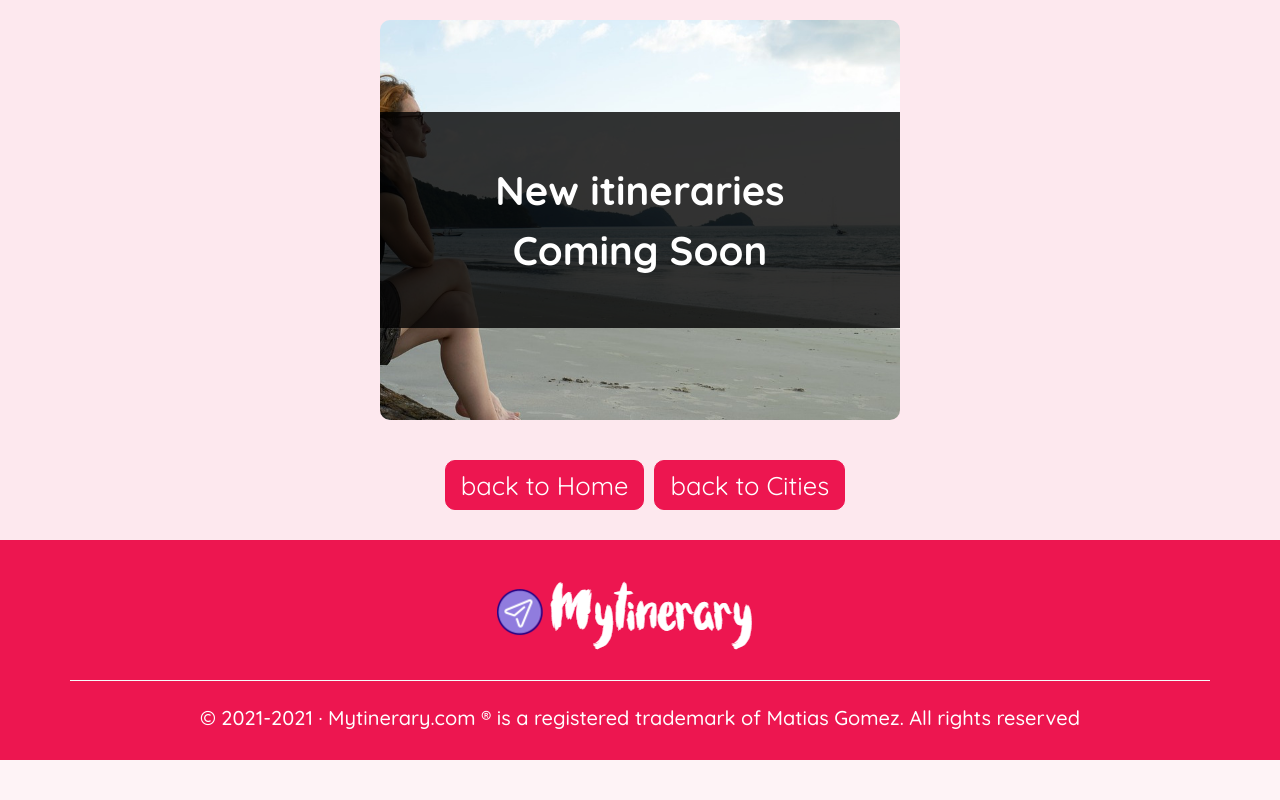
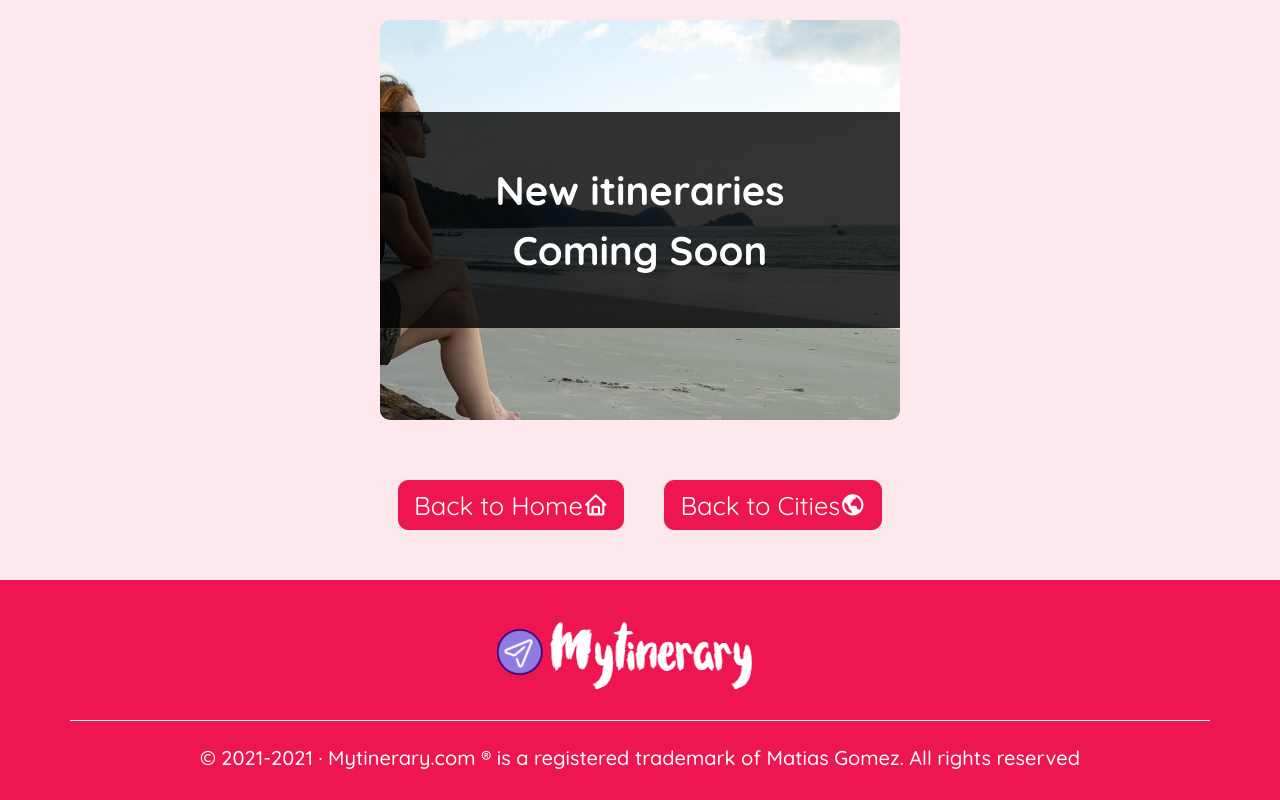
Before and after one commit to mfgomez92/gomez_mytinerary, a React (Create React App) app in the folder frontend/: page /cities/1 in a window 1280 px wide. Shown: the part 704-1504 px from the top of the page. Before the commit the page ends 1464 px from the top, so only its background shows below. Built offline with nearby package versions, Linux system fonts and the light colour scheme; no server answers.

Commit message:
Correcion 25/1

```diff
--- a/frontend/src/App.scss
+++ b/frontend/src/App.scss
@@ -321,6 +321,9 @@ body {
     height: fit-content;
     align-self: center;
     opacity: 1;
+    display: flex;
+    flex-direction: column;
+    align-items: flex-end;
   }
 .sectionHome p {
     font-size: 3vw;
@@ -329,6 +332,9 @@ body {
     font-size: 2vw;
     padding: 5px 15px;
     border-radius: 10px;
+    display: flex;
+    align-items: center;
+    margin: 20px;
 }
 .btn-my:hover{
     background-color: rgb(237,22,80);
--- a/frontend/src/componentes/CitiesPage.js
+++ b/frontend/src/componentes/CitiesPage.js
@@ -1,6 +1,8 @@
 import { useEffect, useState } from "react"
 import {Button} from 'react-bootstrap'
 import {Link} from "react-router-dom"
+import {BiHome} from 'react-icons/bi'
+
 import Header from './Header'
 import SectionCities from './SectionCities'
 import Footer from './Footer'
@@ -27,9 +29,9 @@ const CitiesPage = () =>{
             setNotResults={setNotResults}/>
             <Cities cities={citiesFiltradas} notResults={notResults}/>
             <div className="container text-center mt-5">
-                <Link to="/">
-                    <Button variant="secondary" className="btn-my" >
-                        Go Home
+                <Link to="/" className="text-decoration-none">
+                    <Button variant="secondary" className="btn-my m-auto" >
+                        Back to Home <BiHome/>
                     </Button>
                 </Link>
             </div>
--- a/frontend/src/componentes/Header.js
+++ b/frontend/src/componentes/Header.js
@@ -17,7 +17,7 @@ const Header=()=>{
     return(
         <>
             <nav className="nav" >
-                <div className="container">
+                <div className="container-fluid">
                     <div className="logo">
                         <NavLink to="/" className="navbar-brand">
                             <img  alt="logo" src="/assets/Mytinerary-logo.png"/>
--- a/frontend/src/componentes/ItineraryPage.js
+++ b/frontend/src/componentes/ItineraryPage.js
@@ -1,8 +1,10 @@
 import { useEffect, useState } from "react"
 import {Link} from "react-router-dom"
 import {Button} from 'react-bootstrap'
+import {BiHome, BiWorld} from 'react-icons/bi'
+
 import Header from './Header'
-import SectionItinerary from './SectionItinerary'
+import SectionItineraries from './SectionItineraries'
 import Footer from './Footer'
 
 
@@ -21,16 +23,16 @@ const ItineraryPage =(props)=>{
     return(
         <>
         <Header/>
-        <SectionItinerary cityItinerary={cityItinerary}/>
-        <div className="container text-center mt-5">
-            <Link to="/" className="m-3" >
+        <SectionItineraries cityItinerary={cityItinerary}/>
+        <div className="container text-center my-5 d-flex justify-content-center">
+            <Link to="/" className="text-decoration-none">
                 <Button variant="secondary" className="btn-my" >
-                back to Home
+                Back to Home <BiHome/>
                 </Button>
             </Link>
-            <Link to="/cities">
+            <Link to="/cities" className="text-decoration-none">
                 <Button variant="secondary" className="btn-my" >
-                back to Cities
+                Back to Cities <BiWorld/>
                 </Button>
             </Link>
         </div>
--- a/frontend/src/componentes/SectionHome.js
+++ b/frontend/src/componentes/SectionHome.js
@@ -7,7 +7,7 @@ const SectionHome =()=> {
             <section className="section">
                 <div className="sectionHome">
                     <p  className="h1">Find your perfect trip, designed by insiders who know and love their cities</p>
-                    <Link to="/cities">
+                    <Link to="/cities" className="text-decoration-none">
                         <Button variant="secondary" className="btn-my" >
                             Discover
                         </Button>
--- a/frontend/src/componentes/SectionItinerary.js
+++ b/frontend/src/componentes/SectionItineraries.js
@@ -1,4 +1,4 @@
-const SectionItinerary =({cityItinerary})=> {
+const SectionItineraries =({cityItinerary})=> {
     const { cityName,countryName,flag,imgCity,streetView,titleSV}= cityItinerary
     const algo="/assets/not-itinerary.jpg"
 
@@ -31,4 +31,4 @@ const SectionItinerary =({cityItinerary})=> {
     )
 }
 
-export default SectionItinerary
+export default SectionItineraries
```
Also changed, not shown: 2 other files (tests, documents, lock files or other folders).
